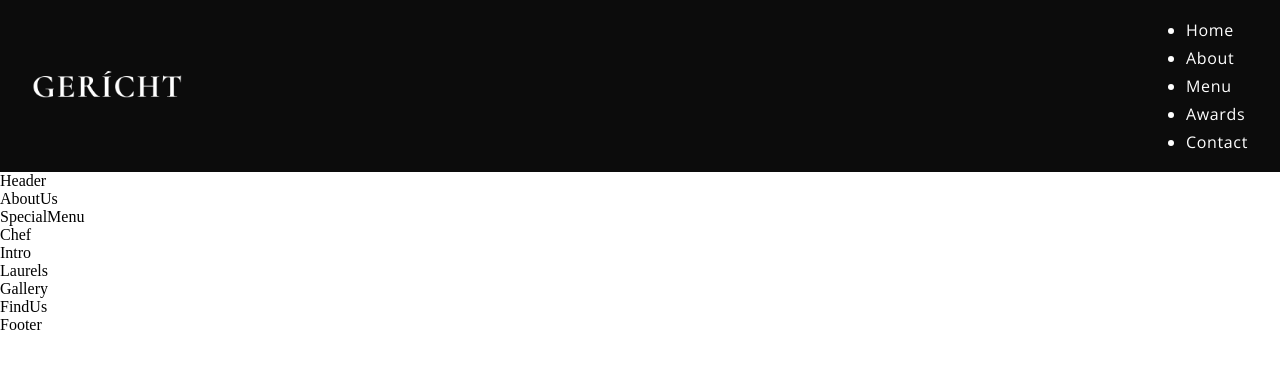
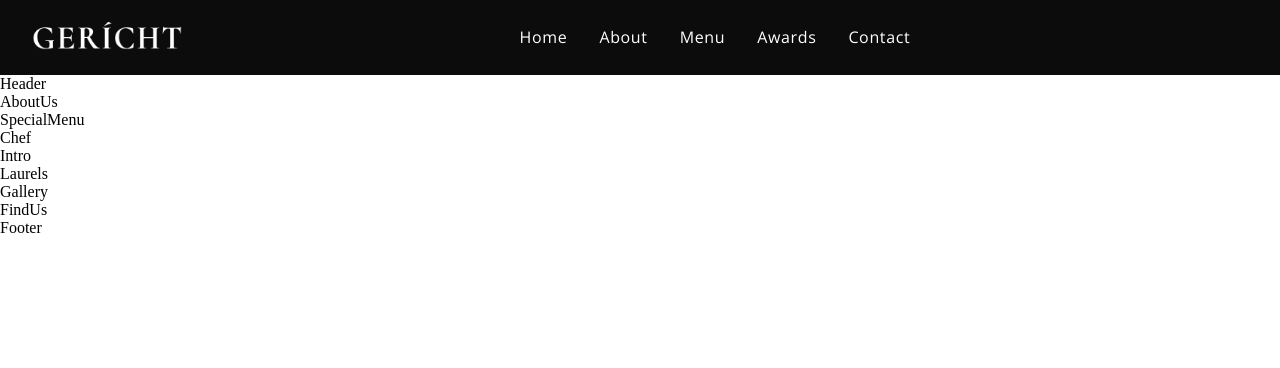
Before and after one commit to TriMPham98/fine-dining-restaurant-landing-page, a React (Create React App) app: page / in a window 1280 px wide. Shown: the top 368 px of the page. Built offline with nearby package versions, Linux system fonts and the light colour scheme; a web font is replaced by a local one.

Commit message:
Add flex for navbar links

```diff
--- a/src/components/Navbar/Navbar.css
+++ b/src/components/Navbar/Navbar.css
@@ -17,3 +17,17 @@
 .app__navbar-logo img {
   width: 150px;
 }
+
+.app__navbar-links {
+  flex: 1;
+  display: flex;
+  justify-content: center;
+  align-items: center;
+
+  list-style: none;
+}
+
+.app__navbar-links li {
+    margin: 0 1rem;
+    cursor: pointer;
+}
```
